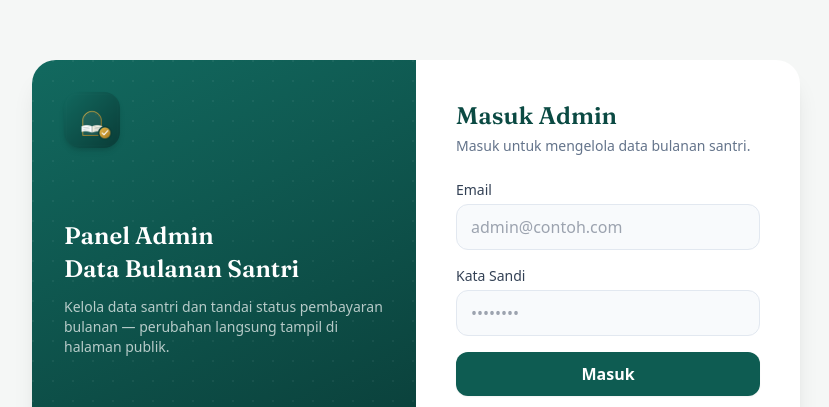
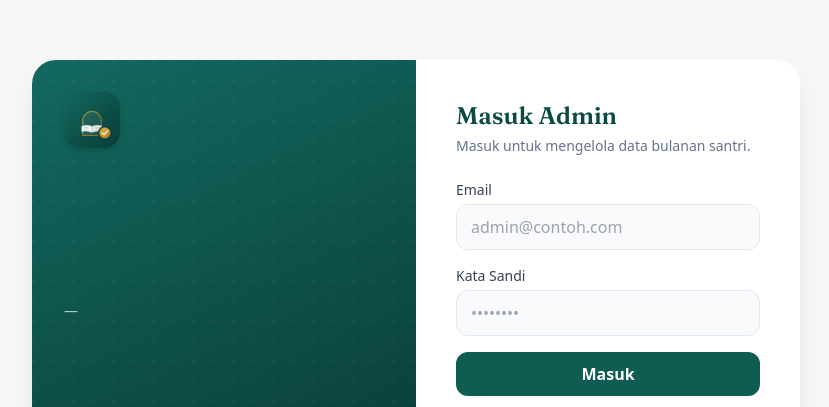
Before and after one commit to Khair572/dbulanan, a plain HTML site: page admin/login.html in a window 1280 px wide. Shown: the part 132-539 px from the top of the page, without its empty margins (224-1053 px from the left). Drawn offline with nearby package versions, Linux system fonts and the light colour scheme.

Commit message:
Remove title and description from admin login panel
Removed admin panel title and description text.

```diff
--- a/admin/login.html
+++ b/admin/login.html
@@ -36,8 +36,8 @@
             <div class="brand-panel relative hidden md:flex flex-col justify-between p-8 text-white">
                 <img src="icon.png" alt="" class="w-14 h-14 rounded-2xl shadow-md relative">
                 <div class="relative">
-                    <h2 class="font-display text-2xl font-semibold leading-snug">Panel Admin<br>Data Bulanan Santri</h2>
-                    <p class="text-sm text-white/70 mt-3 max-w-xs">Kelola data santri dan tandai status pembayaran bulanan &mdash; perubahan langsung tampil di halaman publik.</p>
+                    <h2 class="font-display text-2xl font-semibold leading-snug"><br></h2>
+                    <p class="text-sm text-white/70 mt-3 max-w-xs"> &mdash; </p>
                 </div>
                 <p class="text-xs text-white/50 relative">Khusus untuk admin yang berwenang.</p>
             </div>
```
